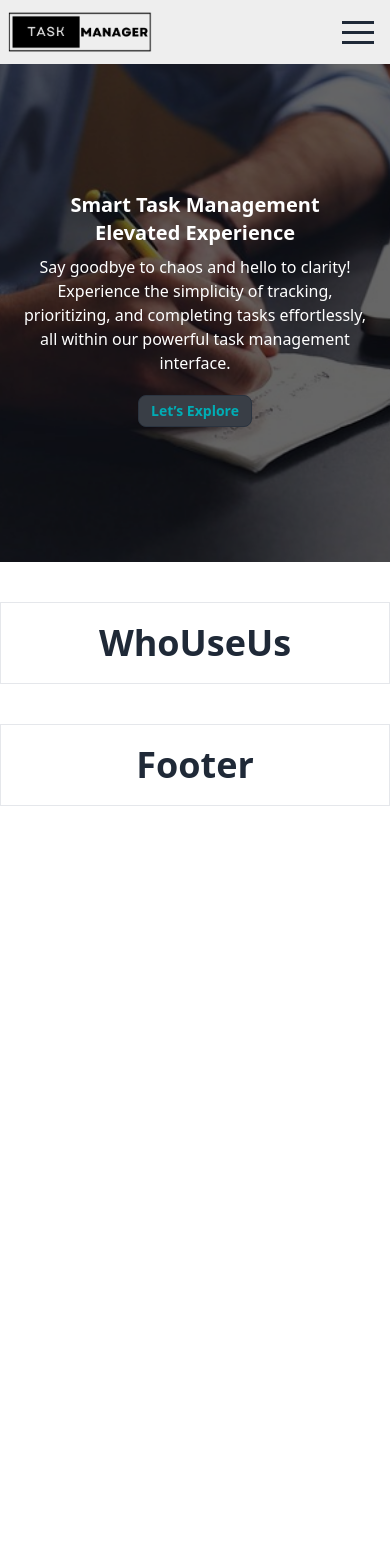
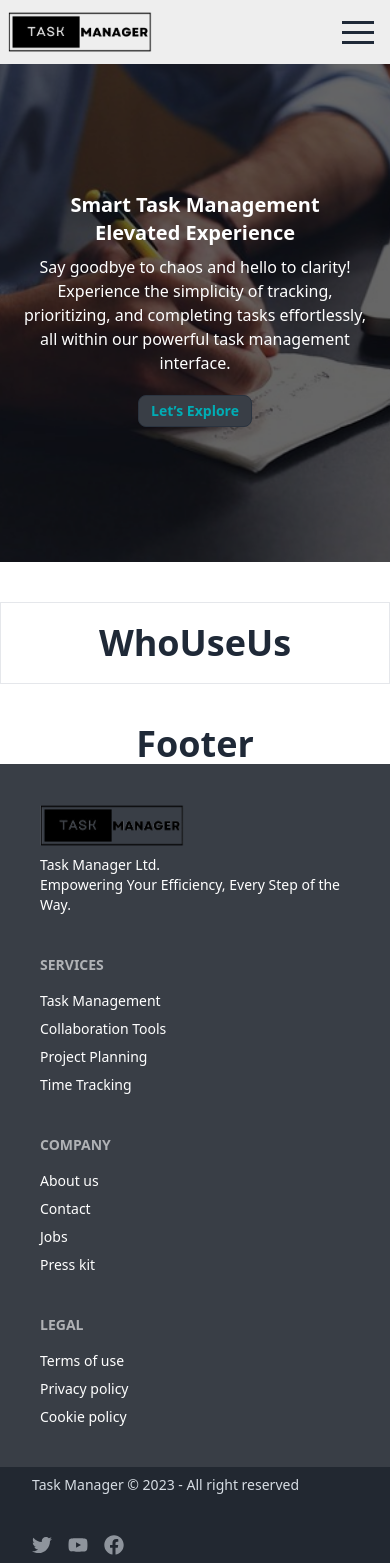
Before and after one commit to SiamIslamSagor/manage-your-task, a React (Vite) app: page / in a window 390 px wide. Before the commit the page ends 846 px from the top, so only its background shows below. Built offline with nearby package versions, Linux system fonts and the light colour scheme.

Commit message:
create a customized responsive footer by using daisiUI and tailwind'

```diff
--- a/src/components/Footer.jsx
+++ b/src/components/Footer.jsx
@@ -1,7 +1,60 @@
+import { FaFacebook, FaTwitter, FaYoutube } from "react-icons/fa";
+import logo from "../assets/taskText.png";
 const Footer = () => {
   return (
-    <div className="flex flex-col item-center justify-center border p-5 my-10">
+    <div className="flex flex-col item-center justify-center  ">
       <h1 className="text-4xl text-center font-bold">Footer</h1>
+      {/* footer start */}
+      <div className="bg-ds-color">
+        <footer className="footer p-10 container mx-auto text-white">
+          <aside>
+            <img className="w-36 lg:w-44" src={logo} alt="" />
+            <p>
+              Task Manager Ltd.
+              <br />
+              Empowering Your Efficiency, Every Step of the Way.
+            </p>
+          </aside>
+          <nav>
+            <header className="footer-title">Services</header>
+            <a className="link link-hover">Task Management</a>
+            <a className="link link-hover">Collaboration Tools</a>
+            <a className="link link-hover">Project Planning</a>
+            <a className="link link-hover">Time Tracking</a>
+          </nav>
+          <nav>
+            <header className="footer-title">Company</header>
+            <a className="link link-hover">About us</a>
+            <a className="link link-hover">Contact</a>
+            <a className="link link-hover">Jobs</a>
+            <a className="link link-hover">Press kit</a>
+          </nav>
+          <nav>
+            <header className="footer-title">Legal</header>
+            <a className="link link-hover">Terms of use</a>
+            <a className="link link-hover">Privacy policy</a>
+            <a className="link link-hover">Cookie policy</a>
+          </nav>
+        </footer>
+      </div>
+
+      {/* sub footer */}
+      <div className="footer items-center px-8 py-2 bg-dp-color text-neutral-content">
+        <aside className="items-center grid-flow-col">
+          <p>Task Manager © 2023 - All right reserved</p>
+        </aside>
+        <nav className="grid-flow-col gap-4 md:place-self-center md:justify-self-end">
+          <a>
+            <FaTwitter className="text-xl cursor-pointer opacity-60 hover:opacity-100 duration-300" />
+          </a>
+          <a>
+            <FaYoutube className="text-xl cursor-pointer opacity-60 hover:opacity-100 duration-300" />
+          </a>
+          <a>
+            <FaFacebook className="text-xl cursor-pointer opacity-60 hover:opacity-100 duration-300" />
+          </a>
+        </nav>
+      </div>
     </div>
   );
 };
--- a/src/layout/Auth.jsx
+++ b/src/layout/Auth.jsx
@@ -2,7 +2,7 @@ import { Outlet } from "react-router-dom";
 
 const Auth = () => {
   return (
-    <div className="flex flex-col item-center justify-center border p-5 my-10">
+    <div className="flex flex-col item-center justify-center border">
       <Outlet />
     </div>
   );
--- a/src/page/Login.jsx
+++ b/src/page/Login.jsx
@@ -33,8 +33,11 @@ const Login = () => {
 
       <Toaster></Toaster>
       <div className="container mx-auto">
-        <div>
-          <h1 className="text-center text-3xl font-medium ">Login</h1>
+        <div className="text-center">
+          <h1 className="text-4xl inline-block border-l-8 border-dp-color text-ds-color px-2 font-bold ">
+            {" "}
+            Log In
+          </h1>
         </div>
         <div className="max-w-lg mx-auto p-10">
           <div className="overflow-hidden">
@@ -53,7 +56,7 @@ const Login = () => {
 
                   <input
                     type="email"
-                    className="input input-bordered input-info w-full max-w-sm"
+                    className="input input-bordered hover:input-info ease-in-out duration-500 focus:ring  w-full max-w-sm"
                     {...register("email", {
                       required: "Email Address is required *",
                     })}
@@ -74,7 +77,7 @@ const Login = () => {
                   <div className="relative">
                     <input
                       type={isPasswordType ? "password" : "text"}
-                      className="input input-bordered input-info w-full max-w-sm pr-10"
+                      className="input input-bordered hover:input-info ease-in-out duration-500 focus:ring  w-full max-w-sm pr-10"
                       {...register("password", {
                         required: "Password is required *",
                       })}
@@ -99,13 +102,13 @@ const Login = () => {
                   )}
                 </div>
 
-                <div className="my-8">
-                  <button className="btn btn-neutral">Log In</button>
+                <div className="my-8 w-full max-w-sm rounded-full">
+                  <button className="btn btn-neutral w-full">Log In</button>
                 </div>
               </form>
               <div className="divider max-w-sm mx-auto">or</div>
               <div className="max-w-sm mx-auto text-center">
-                <button className="btn rounded-full w-full bg-t-color border-t-color text-white hover:border-t-color hover:text-t-color hover:bg-white duration-[350ms] ease-in-out sm:px-8 max-md:px-4 btn-outline uppercase md:text-base">
+                <button className="btn rounded-full w-full md:text-base">
                   continue with google <FaGoogle></FaGoogle>
                 </button>
               </div>
--- a/src/page/Register.jsx
+++ b/src/page/Register.jsx
@@ -26,9 +26,7 @@ const Register = () => {
   };
 
   return (
-    <div className="flex flex-col item-center justify-center border p-5 my-10">
-      <h1 className="text-4xl text-center font-bold">Register</h1>
-
+    <div className="flex flex-col item-center justify-center border p-5">
       <div className="mt-20 ">
         <Helmet>
           <title>Task Manager | SignUp</title>
@@ -37,8 +35,11 @@ const Register = () => {
         <Toaster></Toaster>
 
         <div className="container mx-auto">
-          <div>
-            <h1 className="text-center text-3xl font-medium ">Sign Up</h1>
+          <div className="text-center">
+            <h1 className="text-4xl inline-block border-l-8 border-dp-color text-ds-color px-2 font-bold ">
+              {" "}
+              Sign Up
+            </h1>
           </div>
           <div>
             <div className="max-w-lg mx-auto p-10">
@@ -48,16 +49,13 @@ const Register = () => {
                     className="flex flex-col items-center justify-center"
                     onSubmit={handleSubmit(onSubmit)}
                   >
-                    {/*  */}
-                    {/*  */}
-
                     <div className="w-full max-w-sm">
                       <label className="label">
                         <span className="label-text">Your Name</span>
                       </label>
                       <input
                         type="text"
-                        className="input input-bordered input-info w-full max-w-sm"
+                        className="input input-bordered hover:input-info ease-in-out duration-500 focus:ring w-full max-w-sm"
                         {...register("name", {
                           required: "Name is required *",
                         })}
@@ -76,7 +74,7 @@ const Register = () => {
 
                       <input
                         type="email"
-                        className="input input-bordered input-info w-full max-w-sm"
+                        className="input input-bordered hover:input-info ease-in-out duration-500 focus:ring w-full max-w-sm"
                         {...register("email", {
                           required: "Email Address is required *",
                         })}
@@ -95,7 +93,7 @@ const Register = () => {
 
                       <input
                         type="url"
-                        className="input input-bordered input-info w-full max-w-sm"
+                        className="input input-bordered hover:input-info ease-in-out duration-500 focus:ring w-full max-w-sm"
                         {...register("photoUrl", {
                           required: "Photo URL is required *",
                         })}
@@ -115,7 +113,7 @@ const Register = () => {
                       <div className="relative">
                         <input
                           type={isPasswordType ? "password" : "text"}
-                          className="input input-bordered input-info w-full max-w-sm pr-10"
+                          className="input input-bordered hover:input-info ease-in-out duration-500 focus:ring w-full max-w-sm pr-10"
                           {...register("password", {
                             required: true,
                             minLength: 6,
@@ -164,8 +162,10 @@ const Register = () => {
                       )}
                     </div>
 
-                    <div className="my-8">
-                      <button className="btn btn-neutral">Sign Up</button>
+                    <div className="my-8 w-full max-w-sm rounded-full">
+                      <button className="btn btn-neutral w-full">
+                        Sign Up
+                      </button>
                     </div>
                   </form>
                   <div className="divider max-w-sm mx-auto">or</div>
```
